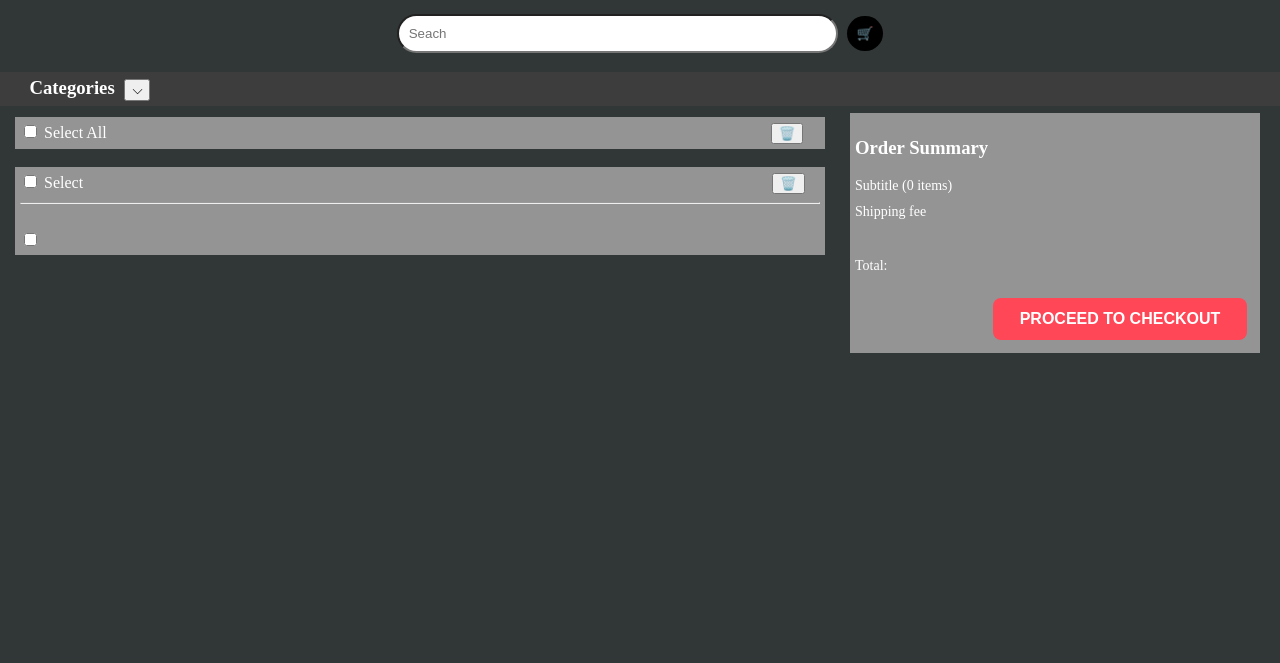
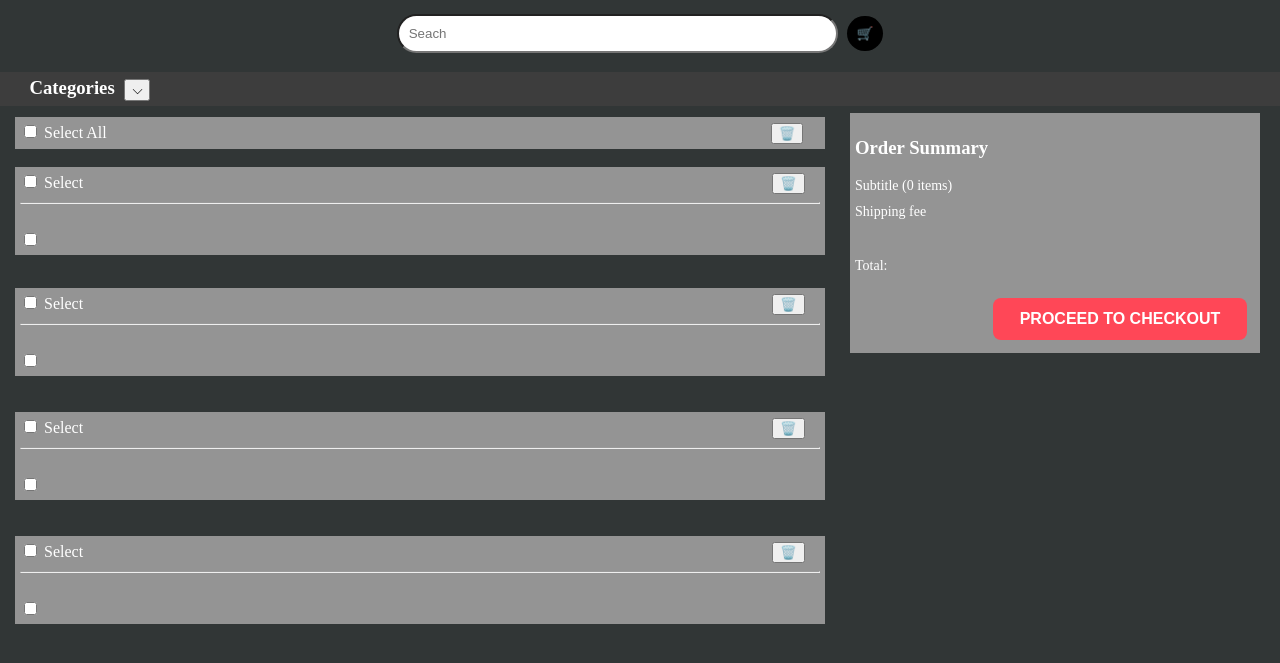
Before and after one commit to Thanujan-mac/online-shopping, a plain HTML site: page Cart/favourite.html in a window 1280 px wide. Shown: the part 59-722 px from the top of the page. Drawn offline with Linux system fonts and the light colour scheme.

Commit message:
added boxes

```diff
--- a/Cart/favourite.css
+++ b/Cart/favourite.css
@@ -174,3 +174,28 @@ button{
 .checkout-button:hover {
     background-color: #000000; /* Slightly darker orange when hovering */
 }
+
+.cart-items-2{
+    display: inline-block;
+    margin-left: 15px;
+    background-color: #949494;
+    width: 800px;
+    padding: 5px;
+    margin-top: -90px;
+}
+
+.cart-items-3{
+    display: inline-block;
+    margin-left: 15px;
+    background-color: #949494;
+    width: 800px;
+    padding: 5px;
+}
+
+.cart-items-4{
+    display: inline-block;
+    margin-left: 15px;
+    background-color: #949494;
+    width: 800px;
+    padding: 5px;
+}
--- a/Cart/favourite.html
+++ b/Cart/favourite.html
@@ -75,5 +75,31 @@
         </center>
 
         </nav>
+
+        <nav class="cart-items-2">
+            <input type="checkbox"> Select</input>
+            <button class="delete" type="reset">🗑️</button>
+            <hr>
+            <br>
+            <input type="checkbox">
+        </nav>
+        <br><br><br>
+
+        <nav class="cart-items-3">
+            <input type="checkbox"> Select</input>
+            <button class="delete" type="reset">🗑️</button>
+            <hr>
+            <br>
+            <input type="checkbox">
+        </nav>
+        <br><br><br>
+
+         <nav class="cart-items-4">
+            <input type="checkbox"> Select</input>
+            <button class="delete" type="reset">🗑️</button>
+            <hr>
+            <br>
+            <input type="checkbox">
+        </nav>
 </body>
 </html>
```
